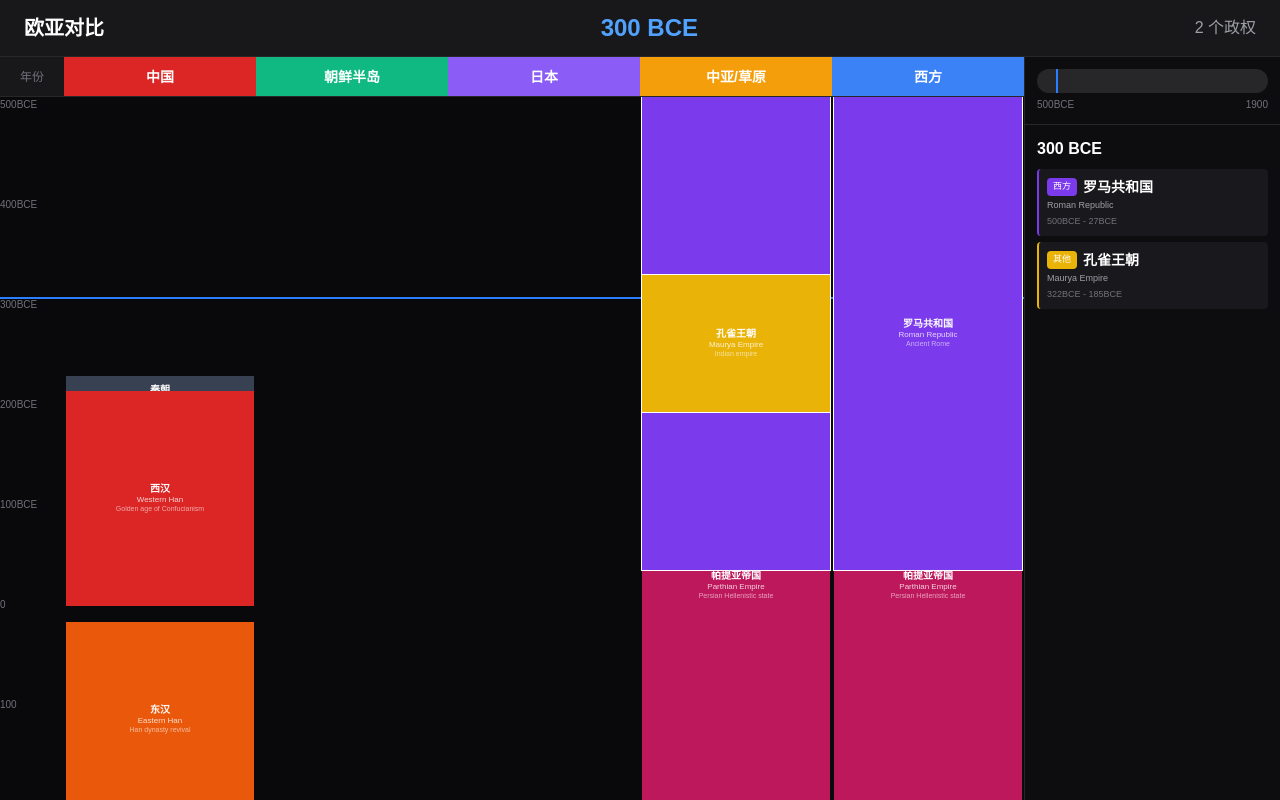
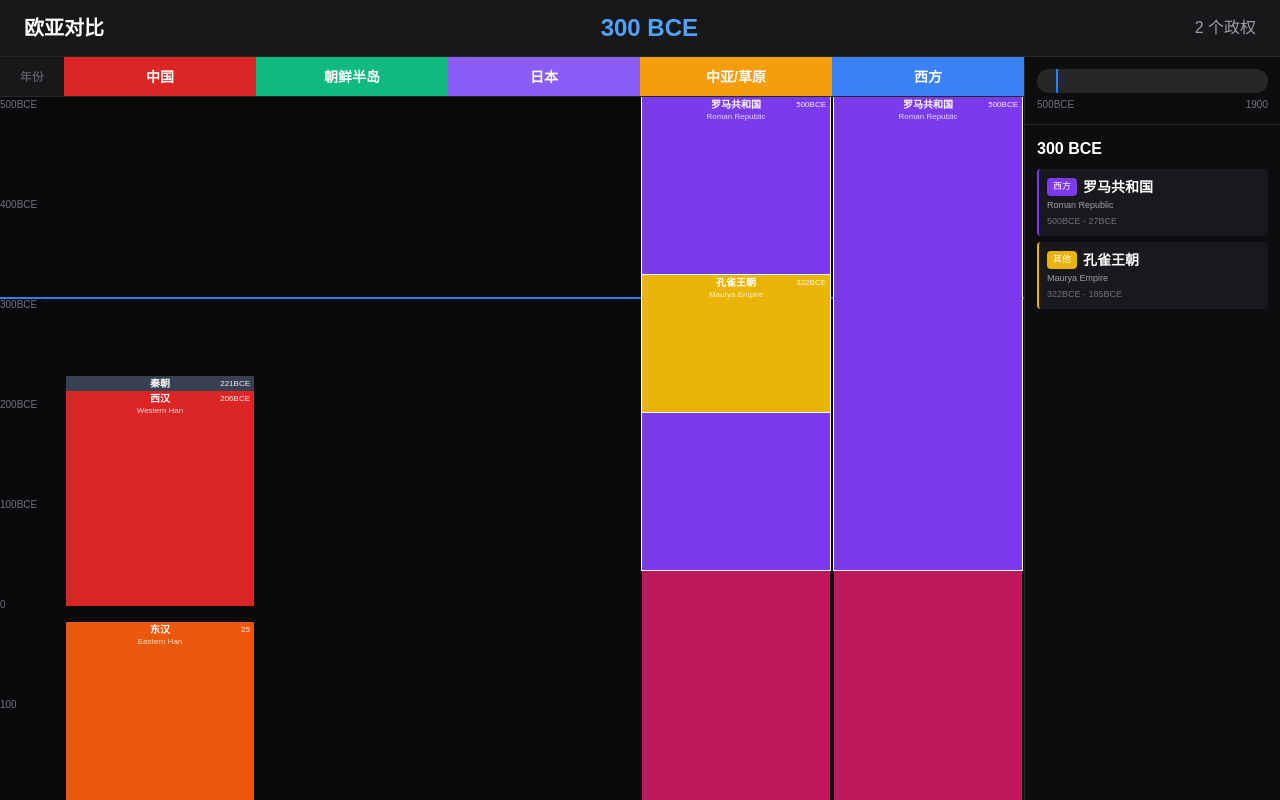
Before and after one commit to Ruciazyt/history, a Next.js app: page /en/world in a window 1280 px wide. Built offline with nearby package versions, Linux system fonts and the light colour scheme.

Commit message:
feat: 合并相同政权块，开始时间显示在右上角

```diff
--- a/src/components/world/WorldTimeline.tsx
+++ b/src/components/world/WorldTimeline.tsx
@@ -63,6 +63,53 @@ const REGIONS = [
   { key: 'west', name: '西方', color: '#3B82F6' },
 ];
 
+// 合并相同政权的块
+function mergeEmpires(boundaries: WorldBoundary[]): WorldBoundary[] {
+  const merged: WorldBoundary[] = [];
+  const nameMap = new Map<string, WorldBoundary[]>();
+
+  // 按名称分组
+  boundaries.forEach(b => {
+    const name = b.properties.name;
+    if (!nameMap.has(name)) {
+      nameMap.set(name, []);
+    }
+    nameMap.get(name)!.push(b);
+  });
+
+  // 合并相同名称的块
+  nameMap.forEach((items, name) => {
+    if (items.length === 1) {
+      merged.push(items[0]);
+    } else {
+      // 找最早的开始时间和最晚的结束时间
+      let minStart = Infinity;
+      let maxEnd = -Infinity;
+      items.forEach(item => {
+        minStart = Math.min(minStart, item.properties.startYear);
+        maxEnd = Math.max(maxEnd, item.properties.endYear);
+      });
+      // 使用最大的块
+      const largest = items.reduce((a, b) => {
+        const aLen = a.properties.endYear - a.properties.startYear;
+        const bLen = b.properties.endYear - b.properties.startYear;
+        return aLen > bLen ? a : b;
+      });
+
+      merged.push({
+        ...largest,
+        properties: {
+          ...largest.properties,
+          startYear: minStart,
+          endYear: maxEnd,
+        },
+      });
+    }
+  });
+
+  return merged;
+}
+
 function getEmpiresForRegion(boundaries: WorldBoundary[], patterns: string[], isInclude: boolean = true): WorldBoundary[] {
   return boundaries.filter(b => {
     const name = b.properties.name;
@@ -116,7 +163,9 @@ export function WorldTimeline({ minYear, maxYear }: WorldTimelineProps) {
         default:
           boundaries = [];
       }
-      return { ...region, boundaries };
+      // 合并相同政权
+      const merged = mergeEmpires(boundaries);
+      return { ...region, boundaries: merged };
     });
   }, [allBoundaries]);
 
@@ -196,22 +245,24 @@ export function WorldTimeline({ minYear, maxYear }: WorldTimelineProps) {
                     const style = getBlockStyle(empire.properties.startYear, empire.properties.endYear);
                     const isActive = empire.properties.startYear <= year && empire.properties.endYear >= year;
                     const info = EMPIRE_INFO[empire.properties.name] || { en: '', desc: '' };
+                    const blockHeight = empire.properties.endYear - empire.properties.startYear;
 
                     return (
                       <div
                         key={idx}
-                        className={`absolute left-0.5 right-0.5 text-white flex flex-col items-center justify-center text-center ${isActive ? 'ring-1 ring-white' : ''}`}
+                        className={`absolute left-0.5 right-0.5 text-white flex flex-col text-center ${isActive ? 'ring-1 ring-white' : ''}`}
                         style={{
                           ...style,
                           backgroundColor: empire.properties.color,
                           zIndex: isActive ? 10 : 1,
                           minHeight: '24px',
                           padding: '2px 4px',
+                          overflow: 'visible',
                         }}
                       >
                         <span className="font-bold text-[10px] leading-tight">{empire.properties.name}</span>
-                        {info.en && <span className="text-[8px] opacity-80 leading-tight">{info.en}</span>}
-                        {info.desc && <span className="text-[7px] opacity-60 leading-tight">{info.desc}</span>}
+                        {info.en && blockHeight > 30 && <span className="text-[8px] opacity-80 leading-tight">{info.en}</span>}
+                        <span className="text-[8px] opacity-90 absolute top-0.5 right-1">{formatYearShort(empire.properties.startYear)}</span>
                       </div>
                     );
                   })}
```
